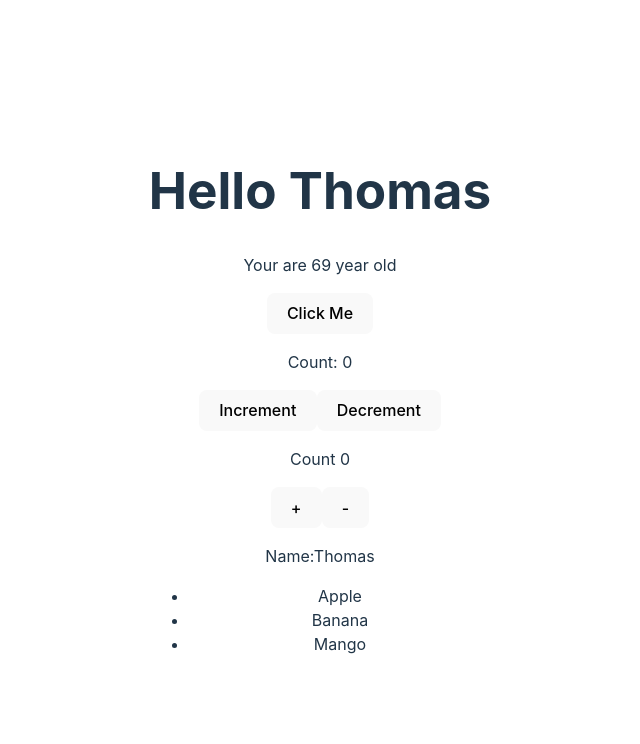
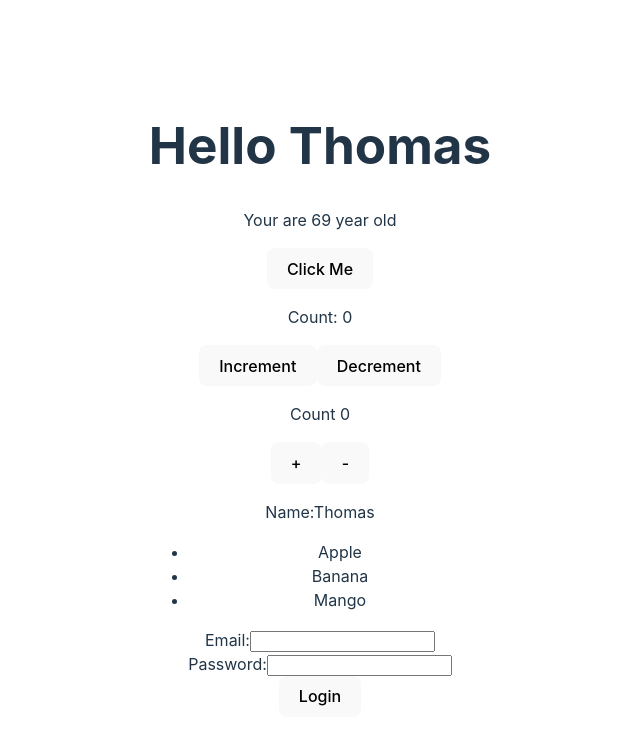
Before and after one commit to im-sanny/typescript-with-react, a React (Vite) app: page / in a window 1280 px wide. Shown: the top 744 px of the page, without its empty margins (320-960 px from the left). Built offline with nearby package versions, Linux system fonts and the light colour scheme.

Commit message:
add: created and added functionality in log in form with ts

```diff
--- a/src/App.tsx
+++ b/src/App.tsx
@@ -5,6 +5,7 @@ import Counter from './Counter';
 import Counter2 from './Counter2';
 import Greeting from './Greeting';
 import List from './List';
+import LoginForm from './LoginForm';
 
 interface UserContextType {
   name: string;
@@ -43,6 +44,7 @@ function App() {
             items={['Apple', 'Banana', 'Mango']}
             renderItem={(item) => <span>{item}</span>}
           />
+          <LoginForm />
         </div>
       </UserProvider>
     </>
--- /dev/null
+++ b/src/LoginForm.tsx
@@ -0,0 +1,51 @@
+import React, { useState } from 'react';
+
+interface FormData {
+  email: string;
+  password: string;
+}
+
+const LoginForm: React.FC = () => {
+  const [formData, setFormData] = useState<FormData>({
+    email: '',
+    password: '',
+  });
+
+  const handleChange = (e: React.ChangeEvent<HTMLInputElement>) => {
+    const { name, value } = e.target;
+    setFormData({ ...formData, [name]: value });
+  };
+
+  const handleSubmit = (e: React.FormEvent) => {
+    e.preventDefault();
+    console.log(formData);
+  };
+
+  return (
+    <div>
+      <form onSubmit={handleSubmit}>
+        <div className="">
+          <label htmlFor="">Email:</label>
+          <input
+            name="name"
+            type="text"
+            value={formData.email}
+            onChange={handleChange}
+          />
+        </div>
+        <div className="">
+          <label htmlFor="">Password:</label>
+          <input
+            type="password"
+            name="password"
+            value={formData.password}
+            onChange={handleChange}
+          />
+        </div>
+        <button type="submit">Login</button>
+      </form>
+    </div>
+  );
+};
+
+export default LoginForm;
```
